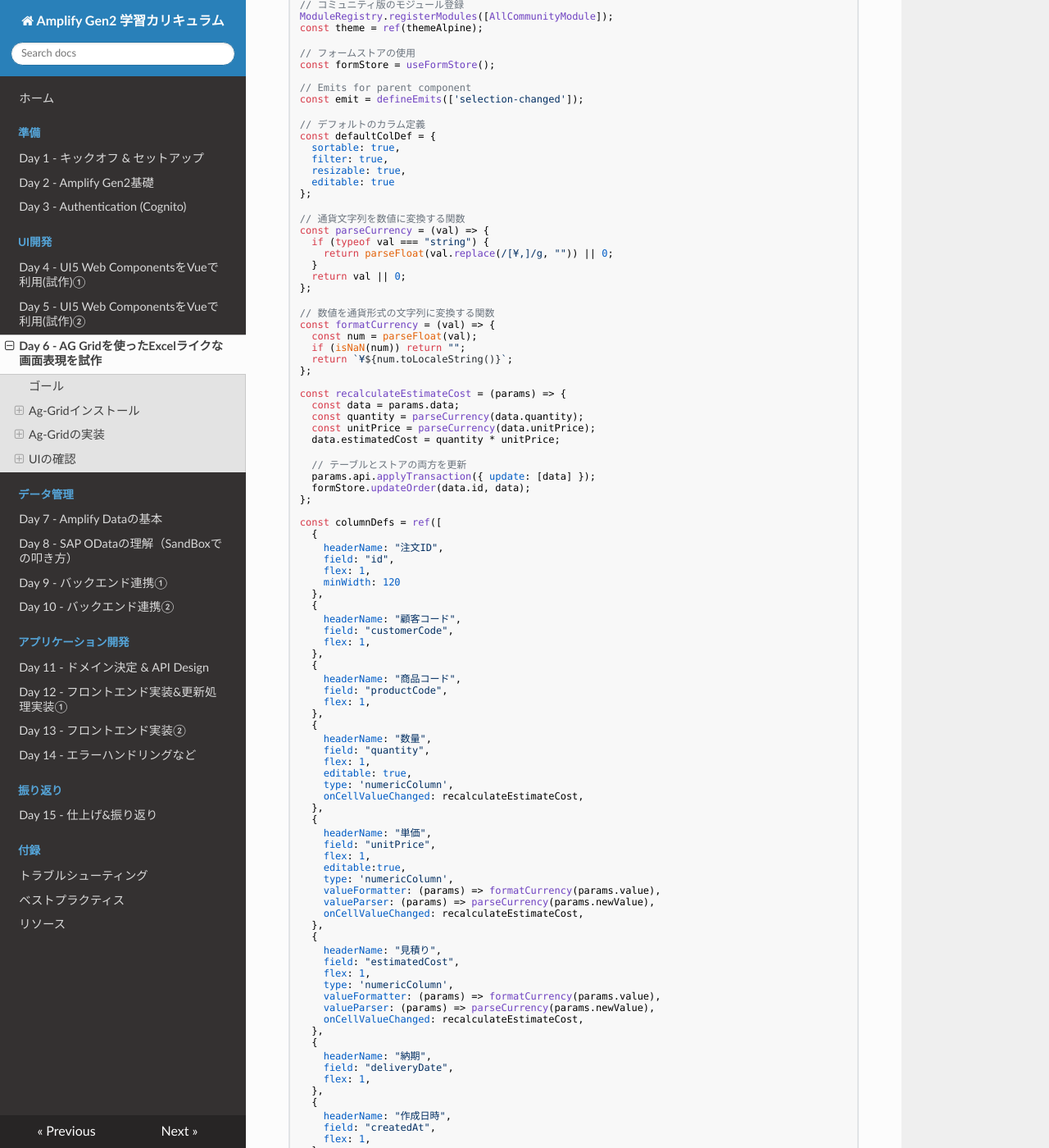
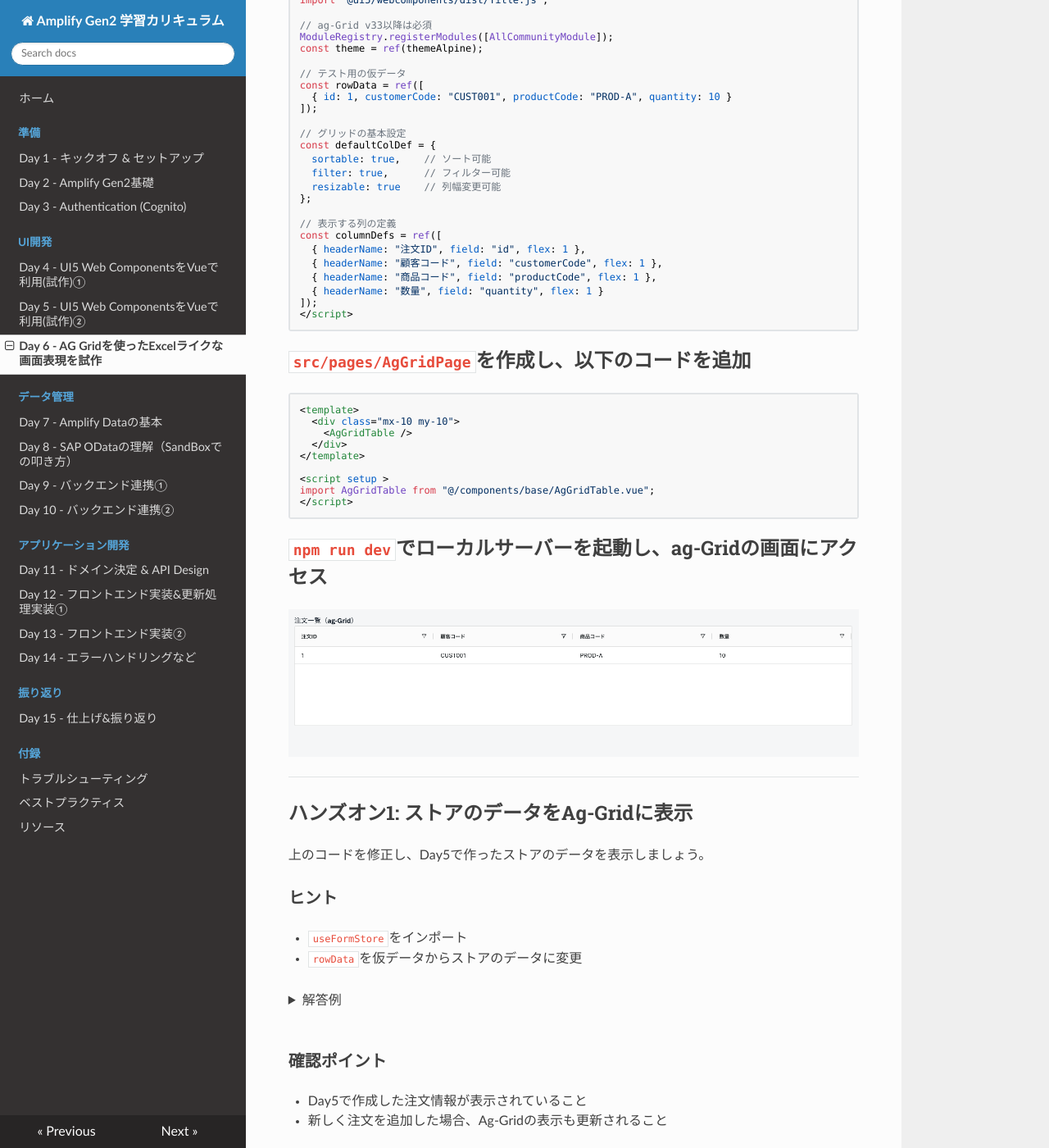
Before and after one commit to ET-n-pan/amplify-curriculum, an MkDocs documentation site: the page built from docs/ui-development/day06-ag-grid.md, in a window 1280 px wide and 1400 px high, scrolled down 983 px. Shown: the whole window at 82% size. Built offline with MkDocs 1.6.1, drawn with Linux system fonts in a browser that asks for light colours; nearby versions of some CDN libraries; some of the changed text lies outside the part shown.

Commit message:
day06 more updates

````diff
--- a/docs/ui-development/day06-ag-grid.md
+++ b/docs/ui-development/day06-ag-grid.md
@@ -1,28 +1,28 @@
 # Day 6: Ag-Grid
 
-## ゴール
+# ゴール
 !!! success "Day 6 Goals"
-- Ag-Gridのインストール
-- 基本的なエクセルライクテーブルの実装
+    - Ag-Gridのインストール
+    - セルを編集可能なエクセルライクテーブルの実装
+    - セル編集時に他のセルを自動計算で更新
 
-## Ag-Gridインストール
-### ターミナルで以下のコマンドを実行
+# Ag-Gridインストール
+## ターミナルで以下のコマンドを実行
 ```
 npm install -D sass-embedded
 npm install ag-grid-community@latest ag-grid-vue3@latest
 ```
 
-## Ag-Gridの実装
-### `src/components/base/AgGridTable.vue`を以下のコードに置き換え
+# Ag-Gridの実装
+---
+## Step 1: 最小限のグリッド表示
 ```
 <template>
   <div class="mt-20 mx-5">
-    <ui5-title level="H2" size="H2">AgGridTable</ui5-title>
+    <ui5-title level="H2">注文一覧（ag-Grid）</ui5-title>
     <ag-grid-vue
       :columnDefs="columnDefs"
-      :headerHeight="30"
-      :rowHeight="35"
-      :rowData="formStore.orders"
+      :rowData="rowData"
       :defaultColDef="defaultColDef"
       :theme="theme"
       style="height: 240px"
@@ -35,113 +35,37 @@ import { ref } from "vue";
 import { AgGridVue } from "ag-grid-vue3";
 import { themeAlpine, AllCommunityModule, ModuleRegistry } from "ag-grid-community";
 import "@ui5/webcomponents/dist/Title.js";
-import { useFormStore } from "../../stores/form-store";
 
-// コミュニティ版のモジュール登録
+// ag-Grid v33以降は必須
 ModuleRegistry.registerModules([AllCommunityModule]);
 const theme = ref(themeAlpine);
 
-// フォームストアの使用
-const formStore = useFormStore();
+// テスト用の仮データ
+const rowData = ref([
+  { id: 1, customerCode: "CUST001", productCode: "PROD-A", quantity: 10 }
+]);
 
-// Emits for parent component
-const emit = defineEmits(['selection-changed']);
-
-// デフォルトのカラム定義
+// グリッドの基本設定
 const defaultColDef = {
-  sortable: true,
-  filter: true,
-  resizable: true,
-  editable: true
+  sortable: true,    // ソート可能
+  filter: true,      // フィルター可能
+  resizable: true    // 列幅変更可能
 };
 
-// 通貨文字列を数値に変換する関数
-const parseCurrency = (val) => {
-  if (typeof val === "string") {
-    return parseFloat(val.replace(/[¥,]/g, "")) || 0;
-  }
-  return val || 0;
-};
-
-// 数値を通貨形式の文字列に変換する関数
-const formatCurrency = (val) => {
-  const num = parseFloat(val);
-  if (isNaN(num)) return "";
-  return `¥${num.toLocaleString()}`;
-};
-
-const recalculateEstimateCost = (params) => {
-  const data = params.data;
-  const quantity = parseCurrency(data.quantity);
-  const unitPrice = parseCurrency(data.unitPrice);
-  data.estimatedCost = quantity * unitPrice;
-
-  // テーブルとストアの両方を更新
-  params.api.applyTransaction({ update: [data] });
-  formStore.updateOrder(data.id, data);
-};
-
+// 表示する列の定義
 const columnDefs = ref([
-  {
-    headerName: "注文ID",
-    field: "id",
-    flex: 1,
-    minWidth: 120
-  },
-  {
-    headerName: "顧客コード",
-    field: "customerCode",
-    flex: 1,
-  },
-  {
-    headerName: "商品コード",
-    field: "productCode",
-    flex: 1,
-  },
-  {
-    headerName: "数量",
-    field: "quantity",
-    flex: 1,
-    editable: true,
-    type: 'numericColumn',
-    onCellValueChanged: recalculateEstimateCost,
-  },
-  {
-    headerName: "単価",
-    field: "unitPrice",
-    flex: 1,
-    editable:true,
-    type: 'numericColumn',
-    valueFormatter: (params) => formatCurrency(params.value),
-    valueParser: (params) => parseCurrency(params.newValue),
-    onCellValueChanged: recalculateEstimateCost,
-  },
-  {
-    headerName: "見積り",
-    field: "estimatedCost",
-    flex: 1,
-    type: 'numericColumn',
-    valueFormatter: (params) => formatCurrency(params.value),
-    valueParser: (params) => parseCurrency(params.newValue),
-    onCellValueChanged: recalculateEstimateCost,
-  },
-  {
-    headerName: "納期",
-    field: "deliveryDate",
-    flex: 1,
-  },
-  {
-    headerName: "作成日時",
-    field: "createdAt",
-    flex: 1,
-  }
+  { headerName: "注文ID", field: "id", flex: 1 },
+  { headerName: "顧客コード", field: "customerCode", flex: 1 },
+  { headerName: "商品コード", field: "productCode", flex: 1 },
+  { headerName: "数量", field: "quantity", flex: 1 }
 ]);
-
 </script>
-
 ```
 
-### `src/pages/AgGridPage`を作成し、以下のコードを追加
+
+
+
+## `src/pages/AgGridPage`を作成し、以下のコードを追加
 ```
 <template>
   <div class="mx-10 my-10">
@@ -150,21 +74,182 @@ const columnDefs = ref([
 </template>
 
 <script setup >
-import AgGridTable from "../components/base/AgGridTable.vue";
+import AgGridTable from "@/components/base/AgGridTable.vue";
 </script>
 ```
 
-##　UIの確認
-
-### `npm run dev`でローカルサーバーを起動し、http://localhost:5173/#/plan3 にアクセス
+## `npm run dev`でローカルサーバーを起動し、ag-Gridの画面にアクセス
 ![ag-grid-success](../images/screenshots/d6-agtable.png)
 
-### 数量や単価を変更し、見積りが自動計算されることを確認
+---
+
+## ハンズオン1: ストアのデータをAg-Gridに表示
+上のコードを修正し、Day5で作ったストアのデータを表示しましょう。
+
+###　ヒント
+- `useFormStore`をインポート
+- `rowData`を仮データからストアのデータに変更
+
+<details>
+<summary>解答例</summary>
+```
+// インポート追加
+import { useFormStore } from "@/stores/form-store";
+const formStore = useFormStore();
+
+// rowDataを変更
+const rowData = formStore.orders; // refは不要（ストアが既にリアクティブ）
+```
+</details>
+
+&nbsp;
+
+###　確認ポイント
+- Day5で作成した注文情報が表示されていること
+- 新しく注文を追加した場合、Ag-Gridの表示も更新されること
+
+## ハンズオン2: セル編集と列の追加
+- `columnDefs`を修正し、以下の列を追加しましょう。
+    - 単価（unitPrice）
+    - 見積り（estimatedCost）
+    - 作成日（createdAt）
+    - 納期（deliveryDate）
+- `defaultColDef`に1行追加し、全ての列を編集可能にしましょう。
+
+###　ヒント
+- `columnDefs`に列を追加
+- AgGridのドキュメントを参考に：https://www.ag-grid.com/vue-data-grid/cell-editing/
+
+<details>
+<summary>解答例</summary>
+```
+const defaultColDef = {
+  sortable: true,
+  filter: true,
+  resizable: true,
+  editable: true // 追加
+};
+
+const columnDefs = ref([
+  { headerName: "注文ID", field: "id", flex: 1 },
+  { headerName: "顧客コード", field: "customerCode", flex: 1 },
+  { headerName: "商品コード", field: "productCode", flex: 1 },
+  { headerName: "数量", field: "quantity", flex: 1 },
+  // 以下を追加
+  { headerName: "単価", field: "unitPrice", flex: 1 },
+  { headerName: "見積金額", field: "estimatedCost", flex: 1 },
+  { headerName: "納期", field: "deliveryDate", flex: 1 },
+  { headerName: "作成日", field: "createdAt", flex: 1 }
+]);
+```
+</details>
+&nbsp;
+###　確認ポイント
+- 追加した列が表示されていること
+- どのセルでもクリックすると編集可能になっていること
+![ag-grid-editable](../images/screenshots/d6-table-editable.png)
+<hr>
+
+## Step 2: 見積りの自動計算
+通貨フォマット関数を追加
+```
+// 通貨を扱うヘルパー関数
+// "¥1,000"のような文字列を数値に変換
+const parseCurrency = (val) => {
+  if (typeof val === "string") {
+    return parseFloat(val.replace(/[¥,]/g, "")) || 0;
+  }
+  return val || 0;
+};
+// 数値を"¥1,000"のような通貨フォーマットに変換
+const formatCurrency = (val) => {
+  const num = parseFloat(val);
+  if (isNaN(num)) return "";
+  return `¥${num.toLocaleString()}`;
+};
+```
+自動計算関数
+```
+// 見積り自動計算
+const recalculateEstimateCost = (params) => {
+  const data = params.data;
+  const quantity = parseCurrency(data.quantity);
+  const unitPrice = parseCurrency(data.unitPrice);
+
+  // 見積金額を計算
+  data.estimatedCost = quantity * unitPrice;
+
+  // グリッドを更新
+  params.api.applyTransaction({ update: [data] });
+
+  // ストアも更新（永続化のため）
+  formStore.updateOrder(data.id, data);
+};
+```
+セル編集終了時に自動計算関数を呼び出す
+```
+{ headerName: "数量", field: "quantity", flex: 1,
+  onCellValueChanged: recalculateEstimateCost // 追加
+},
+{
+  headerName: "単価", field: "unitPrice", flex: 1,
+  onCellValueChanged: recalculateEstimateCost // 追加
+}
+```
+
+### 確認ポイント
+- 数量や単価を変更し、見積りが自動計算されること
 ![ag-grid-edit](../images/screenshots/d6-table-auto-cal.png)
+---
+## ハンズオン3: 金額の通貨フォーマット
+単価と見積りの列に通貨フォーマットを追加しましょう。
+### ヒント
+- `valueFormatter`プロパティを使用
+- `formatCurrency`関数を使用
 
-### 画面右上のメニューから注文情報試作にアクセスし、注文情報試作画面に遷移できることを確認
-![navigate-orders2](../images/screenshots/d6-navigate-orders2.png)
+<details>
+<summary>解答例</summary>
+```
+{
+  headerName: "単価", field: "unitPrice", flex: 1,
+  onCellValueChanged: recalculateEstimateCost,
+  valueFormatter: (params) => formatCurrency(params.value) // 追加
+},
+{
+  headerName: "見積金額", field: "estimatedCost", flex: 1,
+  valueFormatter: (params) => formatCurrency(params.value) // 追加
+}
+```
+</details>
+&nbsp;
 
-### 注文情報で注文を追加し、AgGridテーブルに反映されることを確認
-![add-order](../images/screenshots/d6-add-order.png)
-![add-order-grid](../images/screenshots/d6-add-order-aggrid.png)
+### 確認ポイント
+- 単価と見積りのセルが"¥1,000"のような通貨フォーマットで表示されていること
+![ag-grid-currency](../images/screenshots/d6-table-currency.png)
+
+---
+
+## チャレンジタスク
+- 注文IDの列を編集不可にする
+- 全てのセルをページをリロードしても編集内容が残るようにする
+
+# トラブルシューティング
+- Ag-Gridのスタイルが適用されない場合
+  - `main.js`に以下のインポートがあるか確認
+  ```
+  import 'ag-grid-community/styles/ag-grid.css';
+  import 'ag-grid-community/styles/ag-theme-alpine.css';
+  ```
+
+- モジュールが登録されていないエラーが出る場合
+  - `AgGridVue`のインポートと`ModuleRegistry.registerModules`のコードがあるか確認
+  ```
+  import { AgGridVue } from 'ag-grid-vue3';
+  import { AllCommunityModule, ModuleRegistry } from 'ag-grid-community';
+
+  ModuleRegistry.registerModules([AllCommunityModule]);
+  ```
+
+# 参考資料
+- Ag-Grid公式ドキュメント（Vue3）: https://www.ag-grid.com/vue-data-grid/
+- Ag-Grid公式ドキュメント（セル編集）: https://www.ag-grid.com/vue-data-grid/cell-editing/
````
Also changed, not shown: docs/foundation/day01-kickoff-setup.md (+3 -3 lines), docs/foundation/day02-amplify-gen2-basics.md (+3 -3 lines), docs/ui-development/day05-ui5-components-2.md (+11 -1 lines), mkdocs-pdf.yml (added, +86 -0 lines), docs/images/screenshots/d6-agtable.png, docs/images/screenshots/d6-table-auto-cal.png, docs/images/screenshots/d6-table-currency.png (added), docs/images/screenshots/d6-table-editable.png (added).
